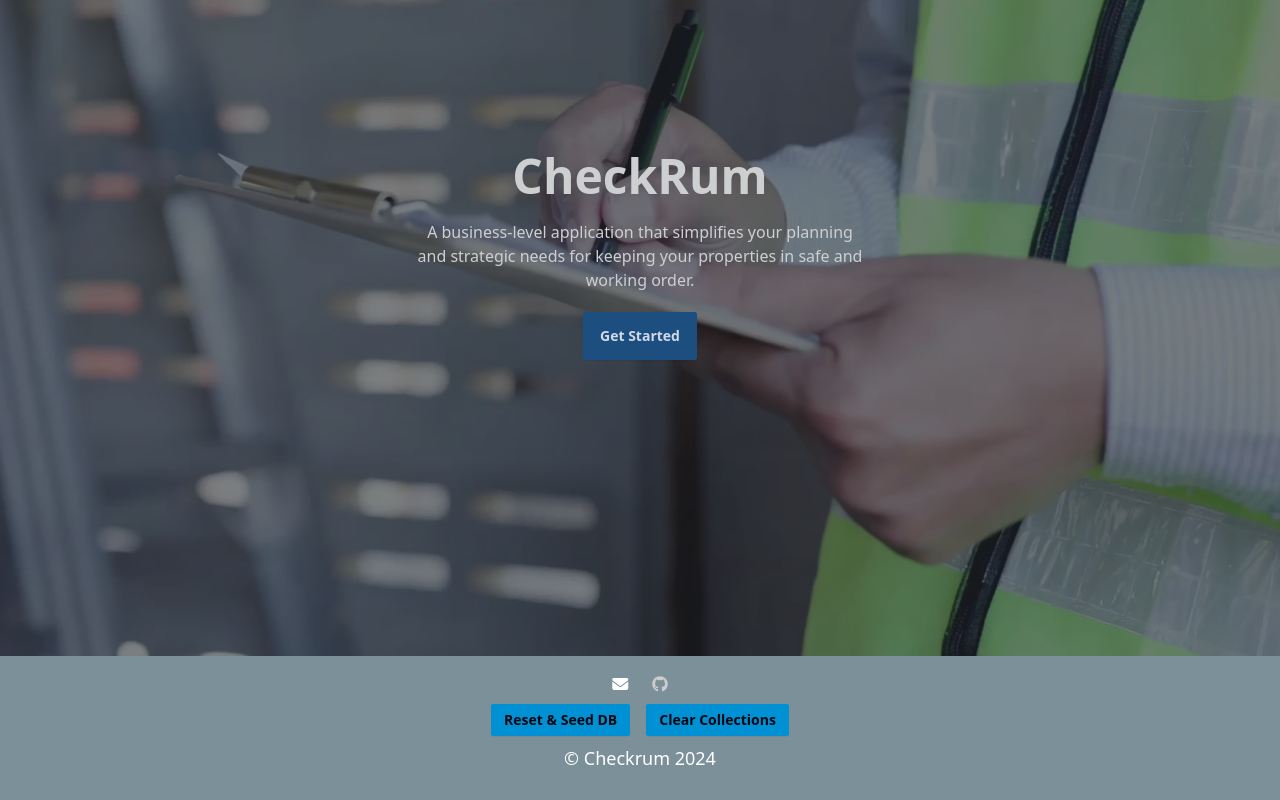
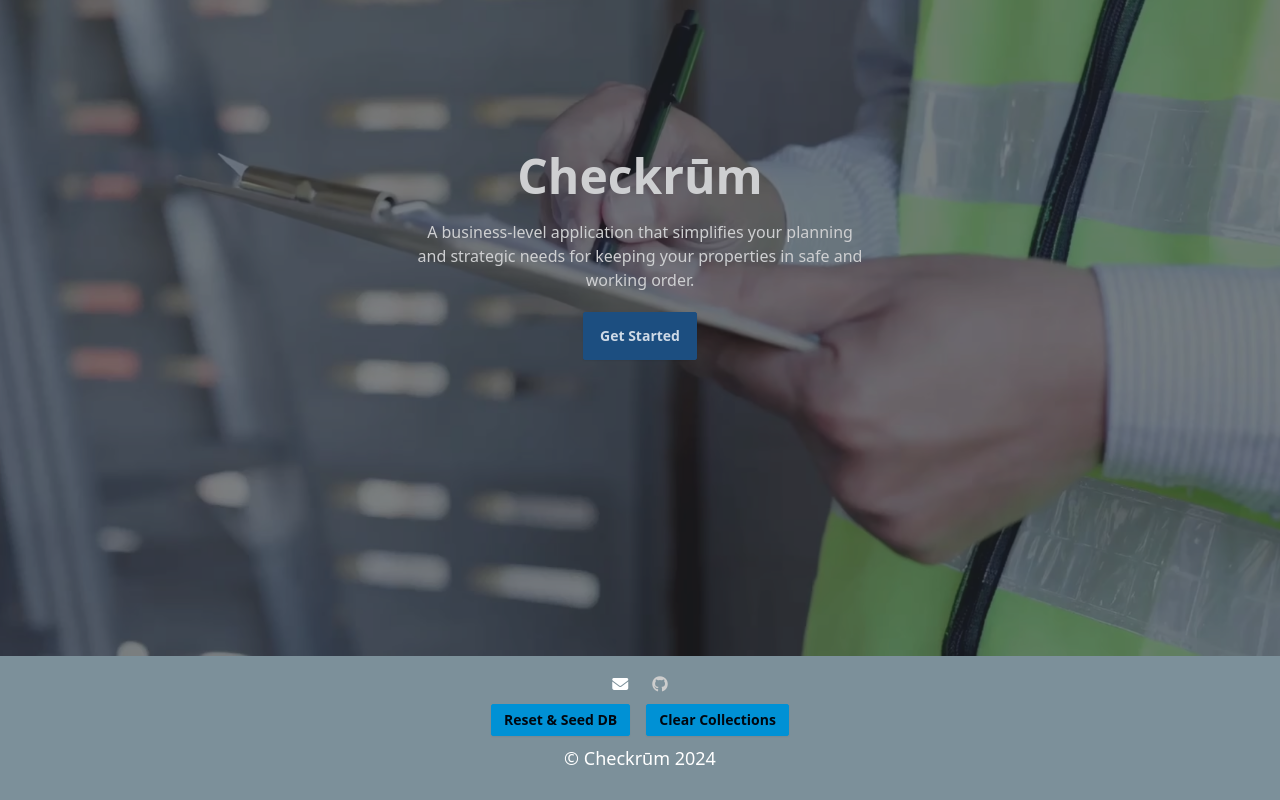
Before and after one commit to briandwach/checkrum, a React (Vite) app in the folder client/: page / in a window 1280 px wide. Shown: the part 224-1024 px from the top of the page. Built offline with nearby package versions, Linux system fonts and the light colour scheme.

Commit message:
Updating application name to be consistent

```diff
--- a/client/src/components/Footer/index.jsx
+++ b/client/src/components/Footer/index.jsx
@@ -19,7 +19,7 @@ const Footer = () => {
           <DbButtons />
 
           <h4 className="text-white text-lg mb-3">
-            &copy; Checkrum 2024
+            &copy; Checkrūm 2024
           </h4>
         </div>
       </footer>
--- a/client/src/components/Header/index.jsx
+++ b/client/src/components/Header/index.jsx
@@ -75,7 +75,7 @@ useEffect(() => {
           </label>
         </div>
         <div className="flex-1 px-2 mx-2">
-          <Link to="/">Checkrum: Inspection Tracker</Link>
+          <Link to="/">Checkrūm: Inspection Tracker</Link>
         </div>
         <div className="flex-none hidden lg:block">
           <ul className="menu menu-horizontal" style={{ alignItems: "center" }}>
--- a/client/src/pages/Home.jsx
+++ b/client/src/pages/Home.jsx
@@ -19,7 +19,7 @@ const Home = () => {
           <div className="hero-overlay bg-opacity-60"></div>
           <div className="hero-content text-center text-neutral-content">
             <div className="max-w-md">
-              <h1 className="mb-5 text-5xl font-bold">CheckRum</h1>
+              <h1 className="mb-5 text-5xl font-bold">Checkrūm</h1>
               <p className="mb-5">A business-level application that simplifies your planning and strategic needs for keeping your properties in safe and working order.</p>
               {user === null ? (
                 <Link to="/login" className="btn btn-primary">Get Started</Link>
```
Also changed, not shown: 1 other file (tests, documents, lock files or other folders).
